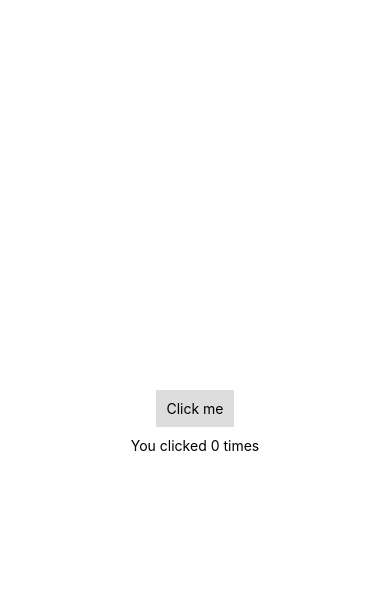
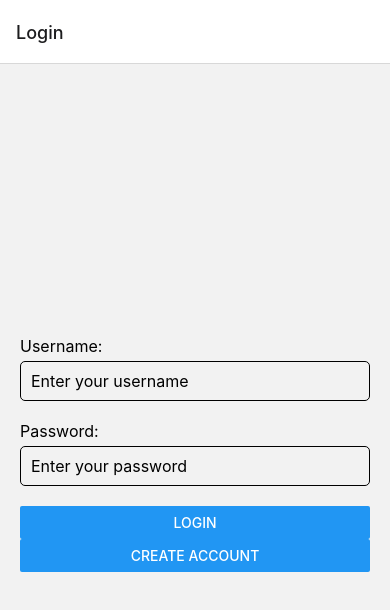
Before and after one commit to jbaremoney/OrderApp, a React Native app: screen /Login in a window 390 px wide. Shown: the top 610 px of the page. Built offline with nearby package versions, Linux system fonts and the light colour scheme.

Commit message:
login page with option to create acct

```diff
--- a/App.js
+++ b/App.js
@@ -1,43 +1,20 @@
-import React, {Component} from 'react';
-import {StyleSheet, TouchableOpacity, Text, View} from 'react-native';
+import * as React from 'react';
+import { NavigationContainer } from '@react-navigation/native';
+import { createNativeStackNavigator } from '@react-navigation/native-stack';
+import LoginScreen from './accountStuffUI/LoginScreen';
+import CreateAccountScreen from './accountStuffUI/CreateAccountScreen';
 
-class App extends Component {
-  state = {
-    count: 0,
-  };
+const Stack = createNativeStackNavigator();
 
-  onPress = () => {
-    this.setState({
-      count: this.state.count + 1,
-    });
-  };
-
-  render() {
-    return (
-      <View style={styles.container}>
-        <TouchableOpacity style={styles.button} onPress={this.onPress}>
-          <Text>Click me</Text>
-        </TouchableOpacity>
-        <View>
-          <Text>You clicked {this.state.count} times</Text>
-        </View>
-      </View>
-    );
-  }
-}
-
-const styles = StyleSheet.create({
-  container: {
-    flex: 1,
-    justifyContent: 'center',
-    alignItems: 'center',
-  },
-  button: {
-    alignItems: 'center',
-    backgroundColor: '#DDDDDD',
-    padding: 10,
-    marginBottom: 10,
-  },
-});
+const App = () => {
+  return (
+    <NavigationContainer>
+      <Stack.Navigator initialRouteName="Login">
+        <Stack.Screen name="Login" component={LoginScreen} />
+        <Stack.Screen name="CreateAccount" component={CreateAccountScreen} />
+      </Stack.Navigator>
+    </NavigationContainer>
+  );
+};
 
 export default App;
--- /dev/null
+++ b/accountStuffUI/CreateAccountScreen.js
@@ -0,0 +1,36 @@
+import React from 'react';
+import { View, Button, Text, TextInput, StyleSheet } from 'react-native';
+
+const CreateAccountScreen = () => {
+  return (
+    <View style={styles.container}>
+      <Text style={styles.label}>Email:</Text>
+      <TextInput style={styles.input} placeholder="Enter your email" />
+      <Text style={styles.label}>Password:</Text>
+      <TextInput style={styles.input} secureTextEntry={true} placeholder="Create a password" />
+      <Button title="Sign Up" onPress={() => alert("Sign Up Functionality to be implemented")} />
+    </View>
+  );
+};
+
+const styles = StyleSheet.create({
+  container: {
+    flex: 1,
+    justifyContent: 'center',
+    padding: 20,
+  },
+  label: {
+    fontSize: 16,
+    marginBottom: 5,
+  },
+  input: {
+    fontSize: 16,
+    height: 40,
+    marginBottom: 20,
+    borderWidth: 1,
+    padding: 10,
+    borderRadius: 5,
+  },
+});
+
+export default CreateAccountScreen;
--- /dev/null
+++ b/accountStuffUI/LoginScreen.js
@@ -0,0 +1,40 @@
+import React from 'react';
+import { View, Button, Text, TextInput, StyleSheet } from 'react-native';
+
+const LoginScreen = ({ navigation }) => {
+  return (
+    <View style={styles.container}>
+      <Text style={styles.label}>Username:</Text>
+      <TextInput style={styles.input} placeholder="Enter your username" />
+      <Text style={styles.label}>Password:</Text>
+      <TextInput style={styles.input} secureTextEntry={true} placeholder="Enter your password" />
+      <Button title="Login" onPress={() => alert("Login Functionality to be implemented")} />
+      <Button
+        title="Create Account"
+        onPress={() => navigation.navigate('CreateAccount')}
+      />
+    </View>
+  );
+};
+
+const styles = StyleSheet.create({
+  container: {
+    flex: 1,
+    justifyContent: 'center',
+    padding: 20,
+  },
+  label: {
+    fontSize: 16,
+    marginBottom: 5,
+  },
+  input: {
+    fontSize: 16,
+    height: 40,
+    marginBottom: 20,
+    borderWidth: 1,
+    padding: 10,
+    borderRadius: 5,
+  },
+});
+
+export default LoginScreen;
```
Also changed, not shown: package.json (+7 -3 lines), 1 other file (tests, documents, lock files or other folders).
